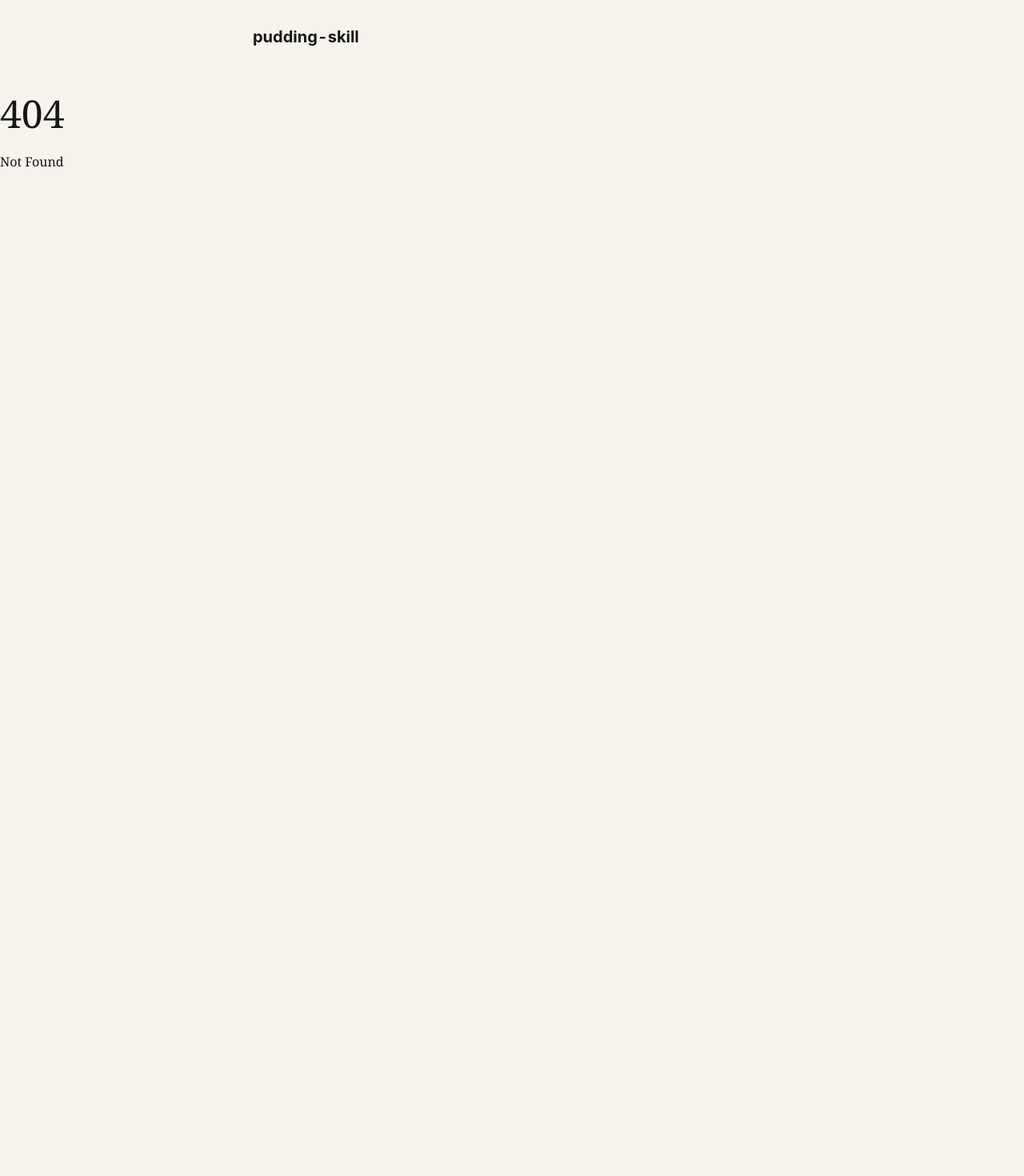
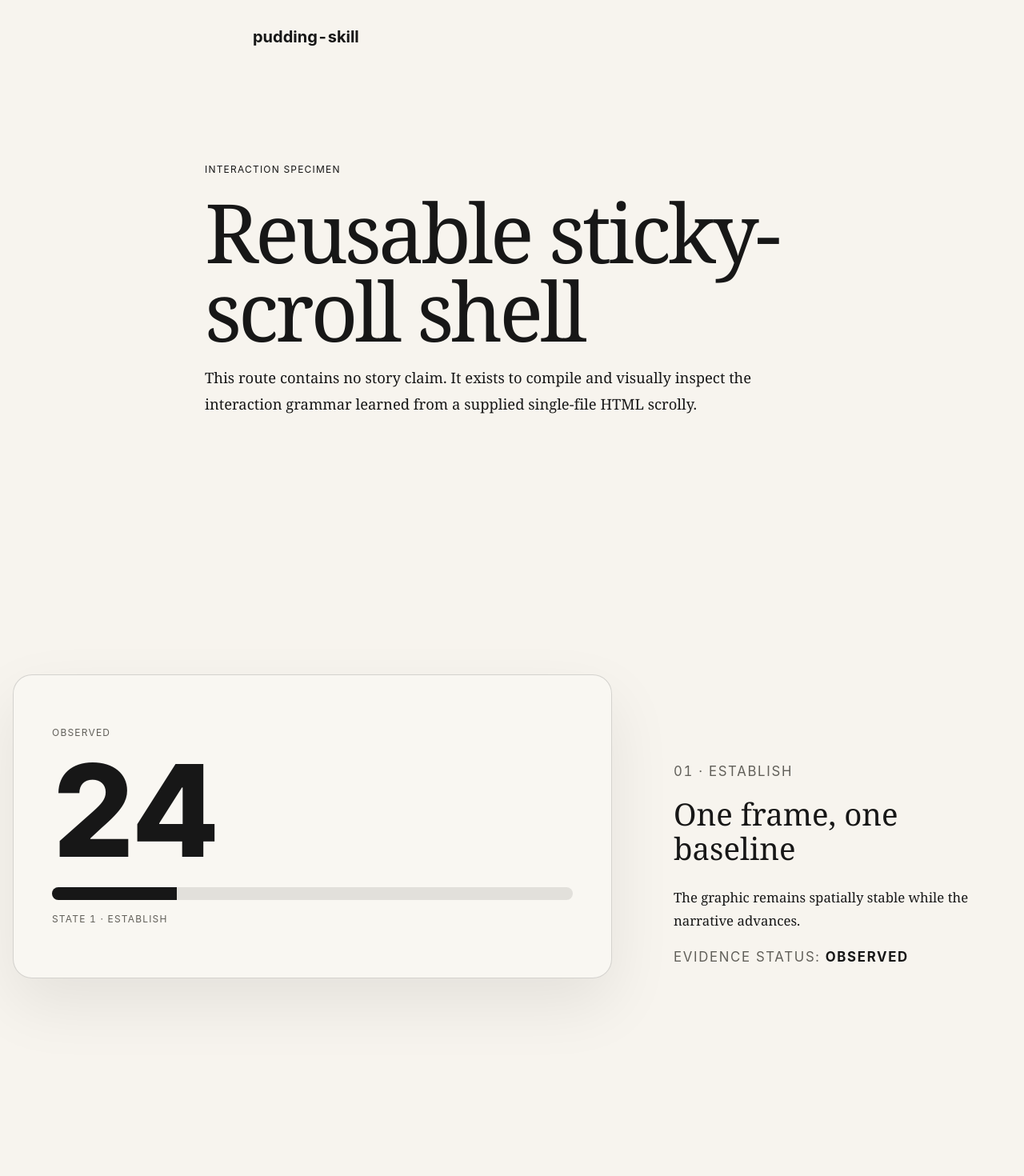
Before and after one commit to CochraneK/pudding-skill, a SvelteKit app: page /demo/scrolly-shell in a window 1280 px wide. Before the commit this address had no page. Shown: the top 1470 px of the page at 80% size. Before the commit the page ends 800 px from the top, so only its background shows below. Built offline with nearby package versions, Linux system fonts and the light colour scheme.

Commit message:
feat: add scrolly shell specimen route

```diff
--- /dev/null
+++ b/src/routes/demo/scrolly-shell/+page.svelte
@@ -0,0 +1,163 @@
+<script>
+	import ScrollyShell from '$components/ScrollyShell.svelte';
+
+	const steps = [
+		{
+			id: 'establish',
+			kicker: '01 · establish',
+			title: 'One frame, one baseline',
+			text: 'The graphic remains spatially stable while the narrative advances.',
+			value: 24,
+			status: 'OBSERVED'
+		},
+		{
+			id: 'compare',
+			kicker: '02 · compare',
+			title: 'Change the evidence state, not the scroll physics',
+			text: 'Each step is complete and can be entered directly or while scrolling backward.',
+			value: 62,
+			status: 'DERIVED'
+		},
+		{
+			id: 'qualify',
+			kicker: '03 · qualify',
+			title: 'Keep uncertainty visible in the dramatic state',
+			text: 'Evidence status remains attached to the number instead of being buried in a footer.',
+			value: 81,
+			status: 'SCENARIO'
+		}
+	];
+</script>
+
+<svelte:head>
+	<title>Scrolly shell specimen · Pudding Skill</title>
+	<meta
+		name="description"
+		content="A neutral specimen route for the reusable guided sticky-scroll shell."
+	/>
+</svelte:head>
+
+<header class="intro">
+	<p class="eyebrow">Interaction specimen</p>
+	<h1>Reusable sticky-scroll shell</h1>
+	<p>
+		This route contains no story claim. It exists to compile and visually inspect the interaction grammar
+		learned from a supplied single-file HTML scrolly.
+	</p>
+</header>
+
+{#snippet graphic(item, index)}
+	<div class="graphic-card" data-active-state={item?.id}>
+		<p class="status">{item?.status}</p>
+		<div class="value">{item?.value ?? '—'}</div>
+		<div class="rail" aria-hidden="true">
+			<div class="fill" style={`width:${item?.value ?? 0}%`}></div>
+		</div>
+		<p class="state-label">State {index + 1} · {item?.id}</p>
+	</div>
+{/snippet}
+
+{#snippet step(item)}
+	<p class="step-kicker">{item.kicker}</p>
+	<h2>{item.title}</h2>
+	<p>{item.text}</p>
+	<p class="evidence-status">Evidence status: <strong>{item.status}</strong></p>
+{/snippet}
+
+<ScrollyShell {steps} {graphic} {step} />
+
+<section class="after">
+	<h2>What this specimen proves</h2>
+	<p>
+		The component owns natural scroll observation and responsive layout. Story code owns evidence,
+		visual state, prose, and claim provenance. If a static prototype wins the tournament, do not use this
+		component.
+	</p>
+</section>
+
+<style>
+	.intro,
+	.after {
+		width: min(100% - 2rem, 48rem);
+		margin-inline: auto;
+		padding-block: 12svh;
+	}
+
+	.eyebrow,
+	.step-kicker,
+	.status,
+	.evidence-status,
+	.state-label {
+		font-family: var(--font-sans);
+		font-size: 0.75rem;
+		letter-spacing: 0.1em;
+		text-transform: uppercase;
+	}
+
+	.intro h1 {
+		font-size: clamp(2.8rem, 8vw, 6.5rem);
+		line-height: 0.95;
+		letter-spacing: -0.04em;
+		margin: 0.2em 0;
+	}
+
+	.intro > p:last-child,
+	.after p {
+		font-size: 1.15rem;
+		line-height: 1.75;
+	}
+
+	.graphic-card {
+		padding: clamp(1.5rem, 4vw, 3rem);
+		border: 1px solid var(--color-border);
+		border-radius: 1.5rem;
+		background: color-mix(in srgb, var(--color-bg) 76%, white);
+		box-shadow: 0 2rem 5rem rgb(0 0 0 / 0.08);
+	}
+
+	.status,
+	.state-label,
+	.evidence-status {
+		color: var(--color-fg-light);
+	}
+
+	.value {
+		font-family: var(--font-sans);
+		font-size: clamp(5rem, 13vw, 10rem);
+		font-weight: 800;
+		line-height: 0.9;
+		font-variant-numeric: tabular-nums;
+	}
+
+	.rail {
+		height: 1rem;
+		border-radius: 999px;
+		background: color-mix(in srgb, var(--color-fg) 10%, transparent);
+		overflow: hidden;
+		margin-block: 1.5rem 1rem;
+	}
+
+	.fill {
+		height: 100%;
+		background: currentColor;
+		transition: width 240ms ease;
+	}
+
+	.step-kicker {
+		color: var(--color-fg-light);
+	}
+
+	.evidence-status strong {
+		color: var(--color-fg);
+	}
+
+	.after {
+		padding-bottom: 18svh;
+	}
+
+	@media (prefers-reduced-motion: reduce) {
+		.fill {
+			transition: none;
+		}
+	}
+</style>
```
